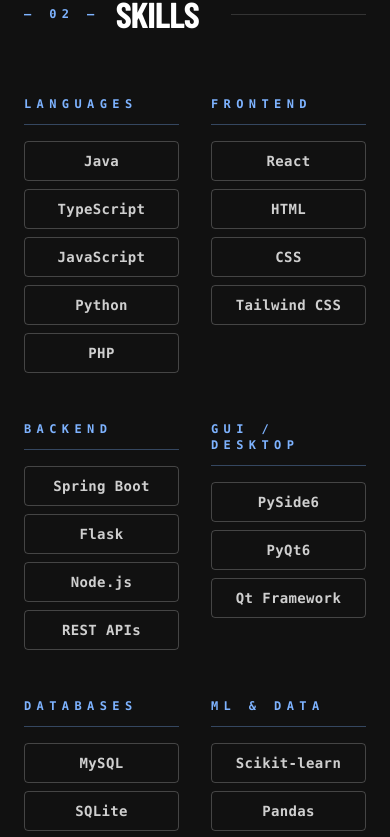
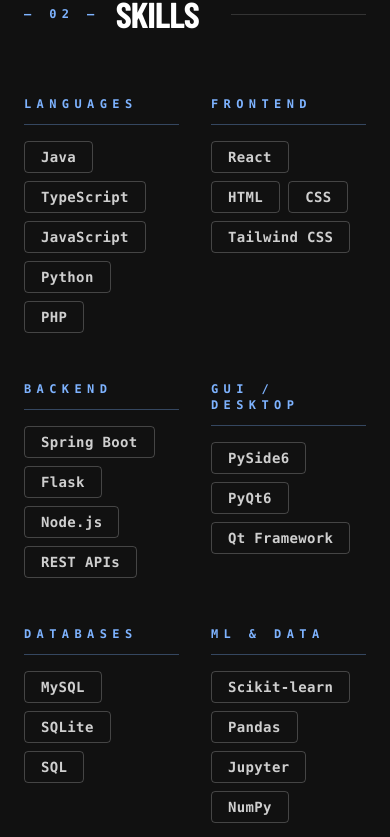
Before and after one commit to AmbitiousFlowDev/Portfolio, a React (Vite) app: page / in a window 390 px wide. Shown: the part 1806-2643 px from the top of the page. Built offline with nearby package versions, Linux system fonts and the light colour scheme; no server answers; a web font is replaced by a local one.

Commit message:
refactor: Update SkillBadge and SkillGroupCard styles for improved layout and responsiveness

```diff
--- a/src/app/components/sections/Skills/SkillBadge.tsx
+++ b/src/app/components/sections/Skills/SkillBadge.tsx
@@ -7,19 +7,7 @@
 
   return (
     <span
-      className="flex
-        h-10
-        items-center
-        justify-center
-        rounded-sm
-        border
-        px-3
-        font-mono
-        text-sm
-        font-medium
-        tracking-wide
-        transition-all
-        duration-200"
+      className="inline-flex h-8 items-center whitespace-nowrap rounded-sm border px-4 font-mono text-sm font-medium tracking-wide transition-all duration-200"
       style={{
         color: hovered ? "#ffffff" : "rgba(255,255,255,0.80)",
         border: `1px solid ${
--- a/src/app/components/sections/Skills/SkillGroupCard.tsx
+++ b/src/app/components/sections/Skills/SkillGroupCard.tsx
@@ -93,7 +93,7 @@
         {label}
       </h3>
 
-      <div className="grid gap-2 [grid-template-columns:repeat(auto-fit,minmax(130px,1fr))]">
+      <div className="flex flex-wrap gap-2">
         {items.map((item) => (
           <SkillBadge key={item} item={item} />
         ))}
```
